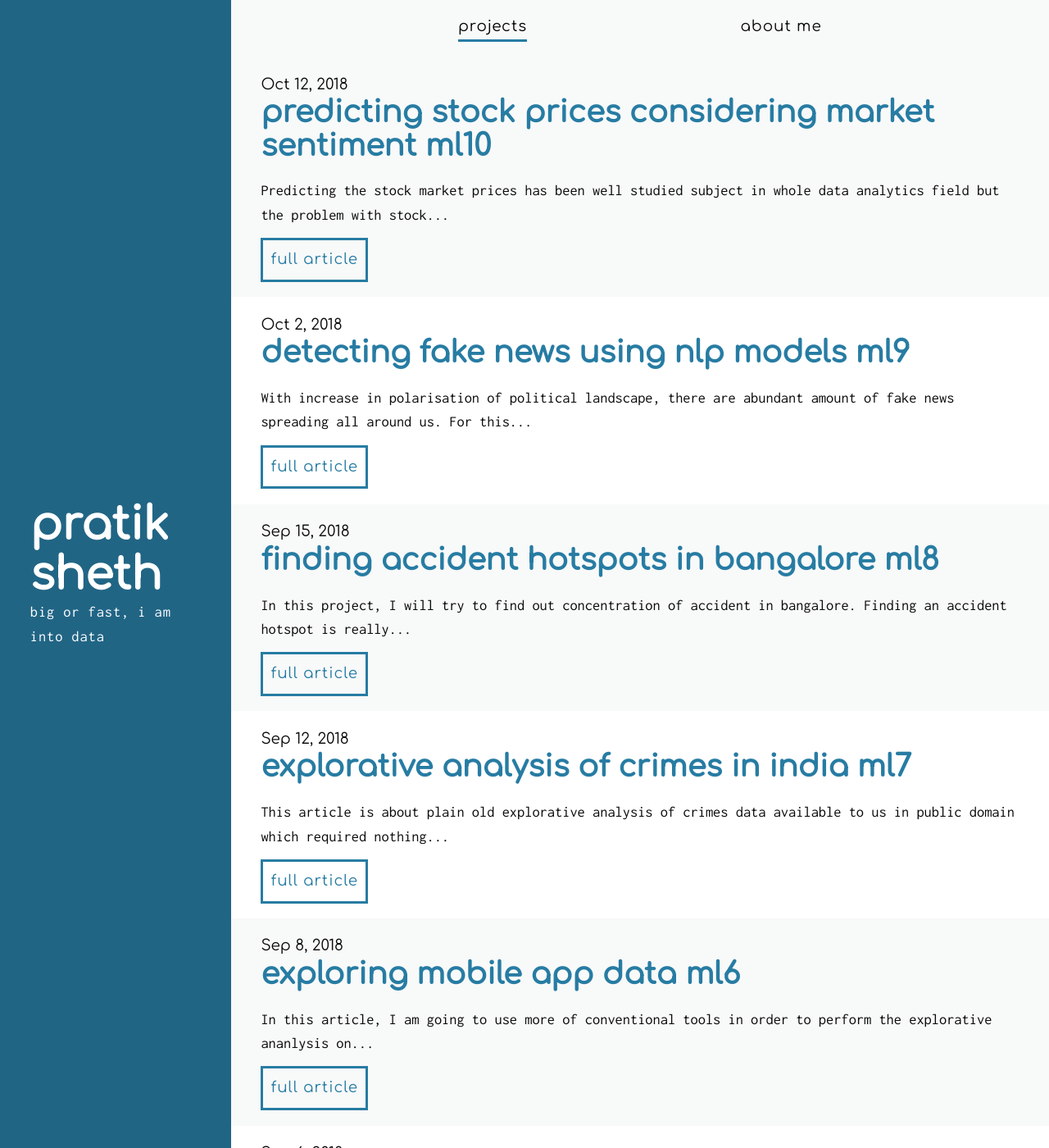
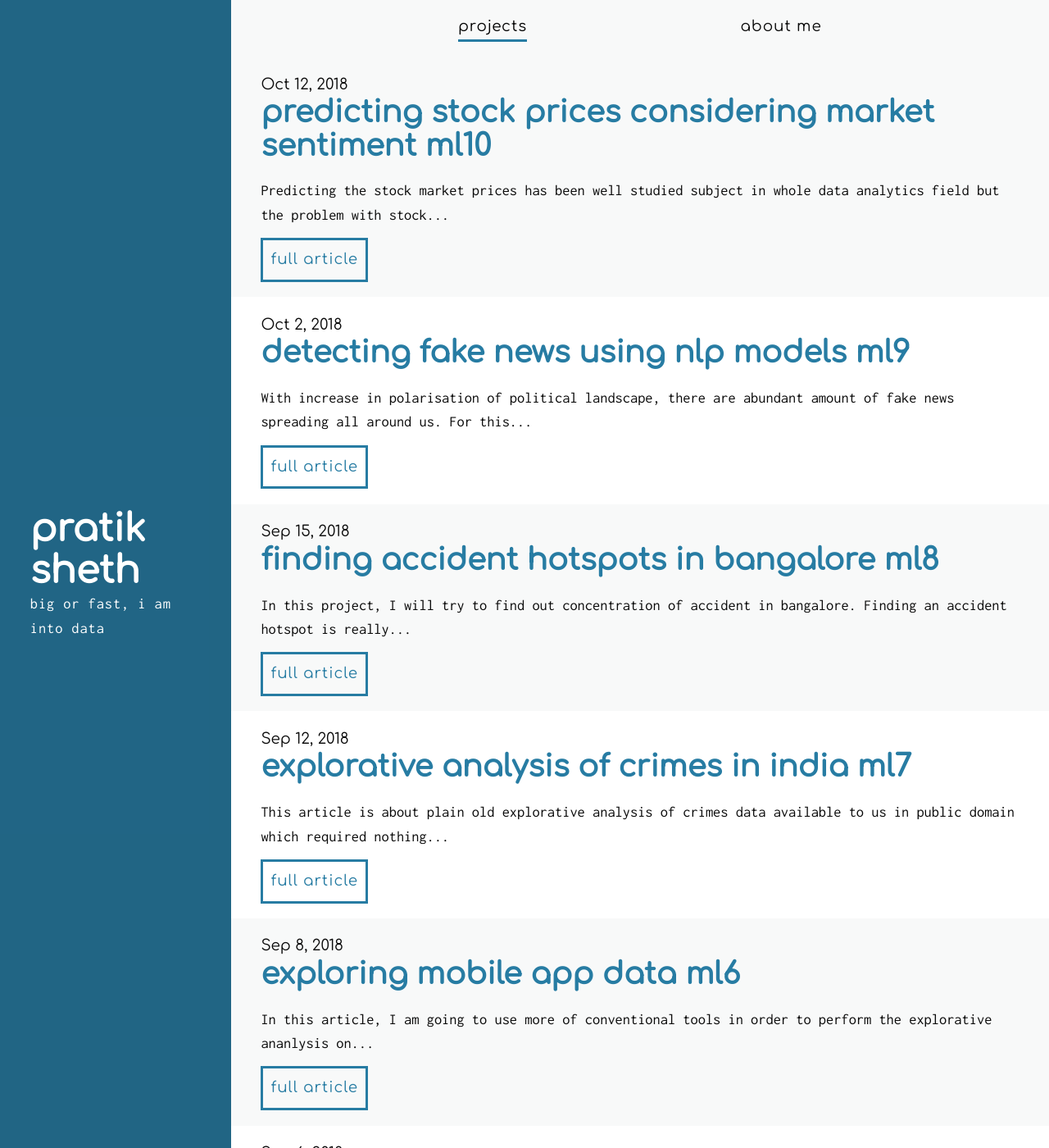
Before and after one commit to daftengineer/daftengineer.github.io, a Jekyll site: the page built from index.html, in a window 1280 px wide and 1400 px high. Shown: the whole window at 82% size. Built offline with Jekyll 4.4.1, drawn with Linux system fonts in a browser that asks for light colours; nearby versions of some CDN libraries; the list of posts is cut into pages by our own code.

Commit message:
Update _base.scss

```diff
--- a/_sass/_base.scss
+++ b/_sass/_base.scss
@@ -37,7 +37,7 @@
   }
 
   @media (min-width: $mq-sm) {
-    font-size: 105%;
+    font-size: 90%;
   }
 
   @media (min-width: $mq-md) {
@@ -65,7 +65,7 @@
 }
 
 h1 {
-  $fontSize: 3em;
+  $fontSize: 2.5em;
 
   @media (max-width: $mq-xs) {
      font-size: $fontSize - 2em;
```
